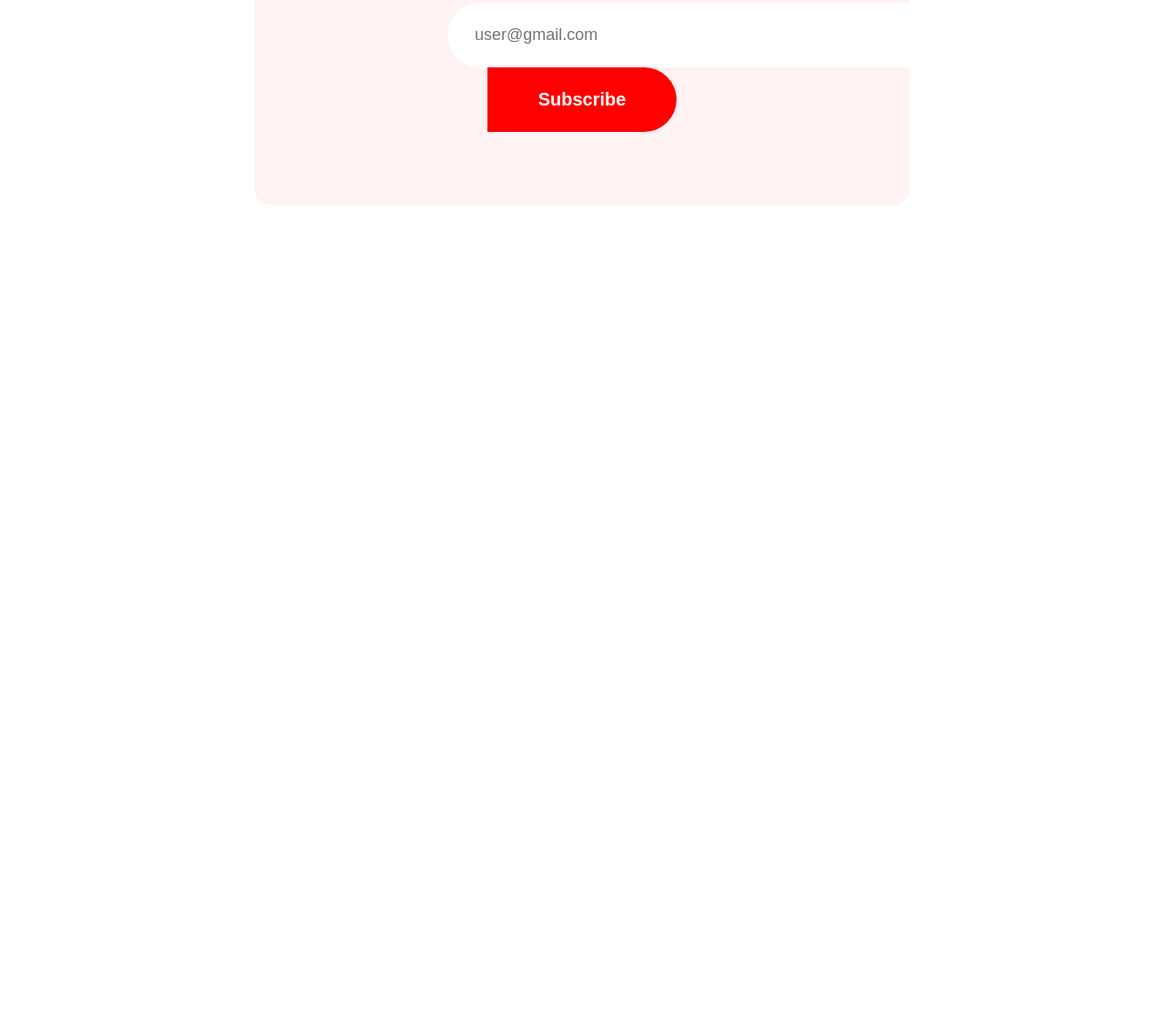
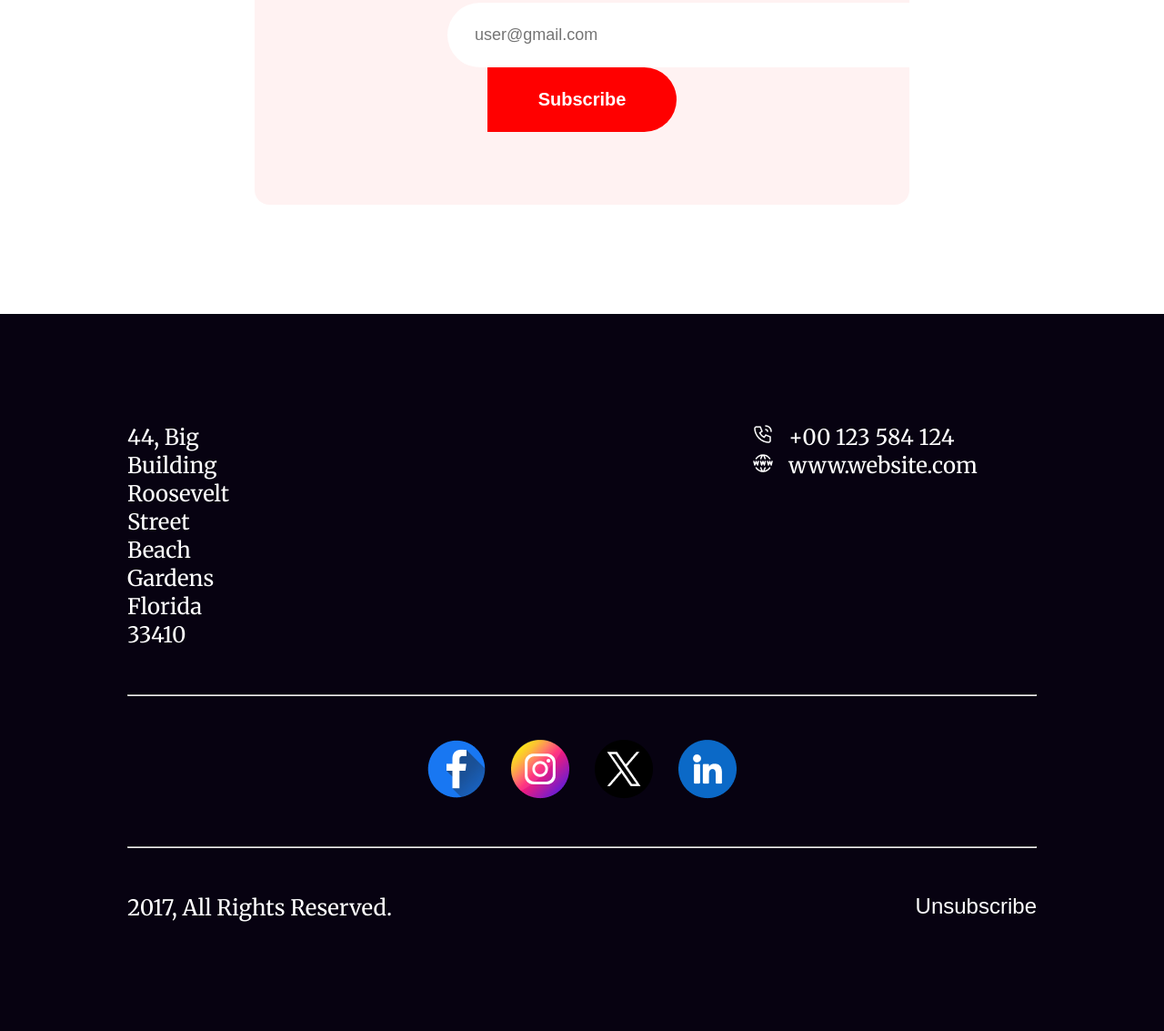
Before and after one commit to Md-Zubayer-Ibn-Jaynul/assignment-1, a plain HTML site: page index.html in a window 1280 px wide. Shown: the part 8280-9413 px from the top of the page at 91% size. Before the commit the page ends 8625 px from the top, so only its background shows below. Drawn offline with Linux system fonts and the light colour scheme.

Commit message:
added footer

```diff
--- a/index.html
+++ b/index.html
@@ -97,7 +97,7 @@
 
         <div class="container-5">
             <div class="subscribe">
-                <img class="email" src="./resources/Group 61.png" alt="">
+                <img class="email-img" src="./resources/Group 61.png" alt="">
                 <h1 class="subscribe-title">Subscribe Newsletter</h1>
                 <p class="subscribe-info">Dolor sit amet consectetur. Consequat eget consectetur maecenas sed molestie
                     malesuada. Ipsum sed sodales risus ut pellentesque vel euismod. </p>
@@ -107,11 +107,53 @@
                 </div>
             </div>
         </div>
+
     </main>
 
     <!-- footer section -->
 
     <footer>
+        <div class="container-6">
+            <div class="con-info">
+                <div>
+                    <p class="address">44, Big Building Roosevelt Street
+                        Beach Gardens Florida 33410</p>
+                </div>
+                <div class="top-right">
+                    <div class="top-img">
+                        <img class="top-img-1" src="./resources/Call.png" alt="">
+                        <div>
+                            <img class="top-img-2" src="./resources/Website.png" alt="">
+                        </div>
+                    </div>
+                    <div>
+                        <p class="contact">+00 123 584 124</p>
+                        <p class="contact">www.website.com</p>
+                    </div>
+                </div>
+            </div>
+
+            <hr class="style">
+
+            <div class="link">
+                <img class="gift-img-3" src="./resources/Facebook.png" alt="">
+                <img class="gift-img-3" src="./resources/Instagram.png" alt="">
+                <img class="gift-img-3" src="./resources/Twitter.png" alt="">
+                <img class="social-img" src="./resources/Linkedin.png" alt="">
+            </div>
+
+            <hr class="style">
+
+            <div class="copyright">
+                <div class="left">
+                    <p class="copy">2017, All Rights Reserved.</p>
+                </div>
+                <div class="right">
+                    <button class="unsubscribe">Unsubscribe</button>
+                </div>
+            </div>
+
+        </div>
 
     </footer>
 
--- a/styles/assignment.css
+++ b/styles/assignment.css
@@ -270,3 +270,66 @@ body {
     font-weight: 600;
     border: none;
 }
+
+/* footer section style */
+
+.container-6 {
+    background: #070211;
+    padding: 0px 140px;
+}
+
+.style {
+    background: rgba(255, 255, 255, 0.15);
+}
+
+.con-info {
+    display: flex;
+    justify-content: space-between;
+    padding: 120px 135px 50px 0px;
+    color: #FFF;
+    font-size: 24px;
+    font-weight: 500;
+}
+
+.address {
+    padding-right: 559px;
+}
+
+.top-right {
+    display: flex;
+}
+
+.top-img {
+    padding: 0px 16px;
+}
+
+.contact {
+    color: #FFF;
+    font-size: 24px;
+    font-weight: 500;
+}
+
+.link {
+    text-align: center;
+    padding: 48px 0px;
+}
+
+.copy {
+    color: #FFF;
+    font-size: 24px;
+    font-weight: 500;
+}
+
+.unsubscribe {
+    background: none;
+    color: #FFF;
+    font-size: 24px;
+    font-weight: 500;
+    border: none;
+}
+
+.copyright {
+    padding: 50px 0px 120px 0px;
+    display: flex;
+    justify-content: space-between;
+}
```
